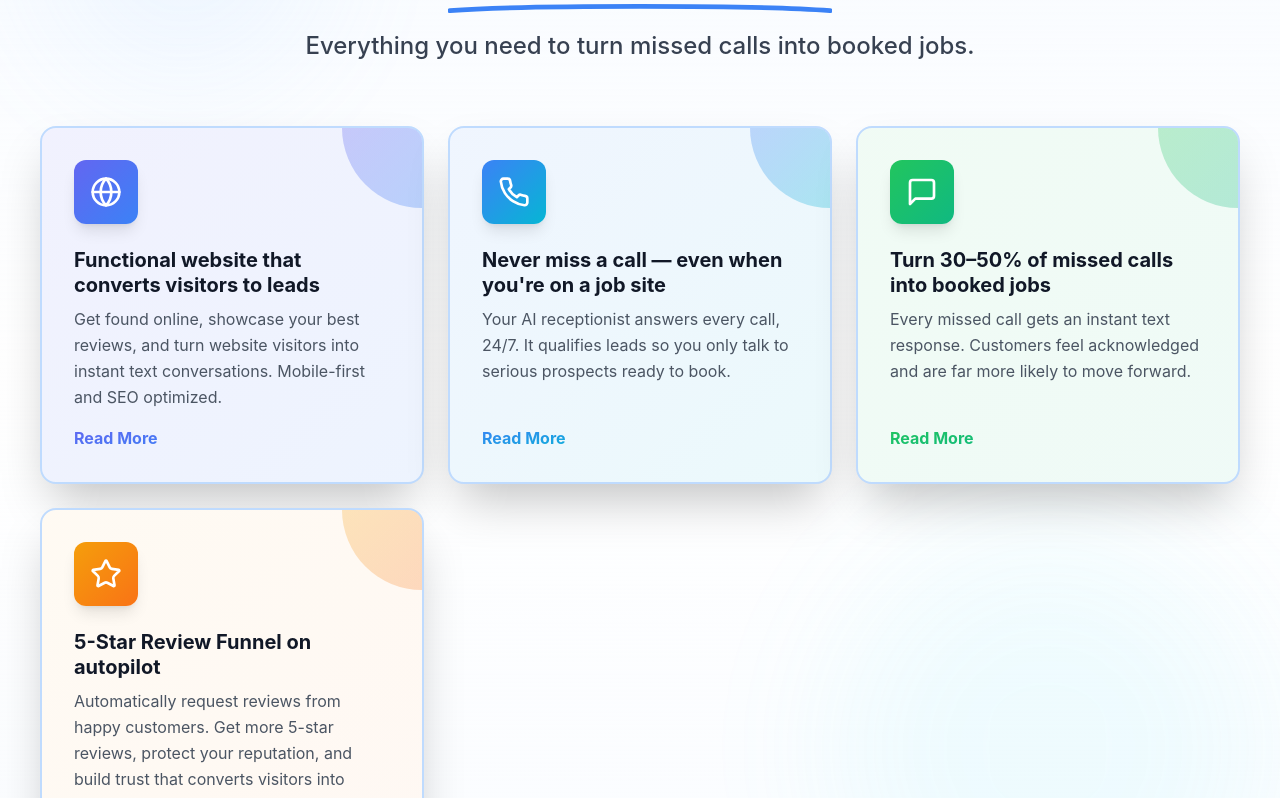
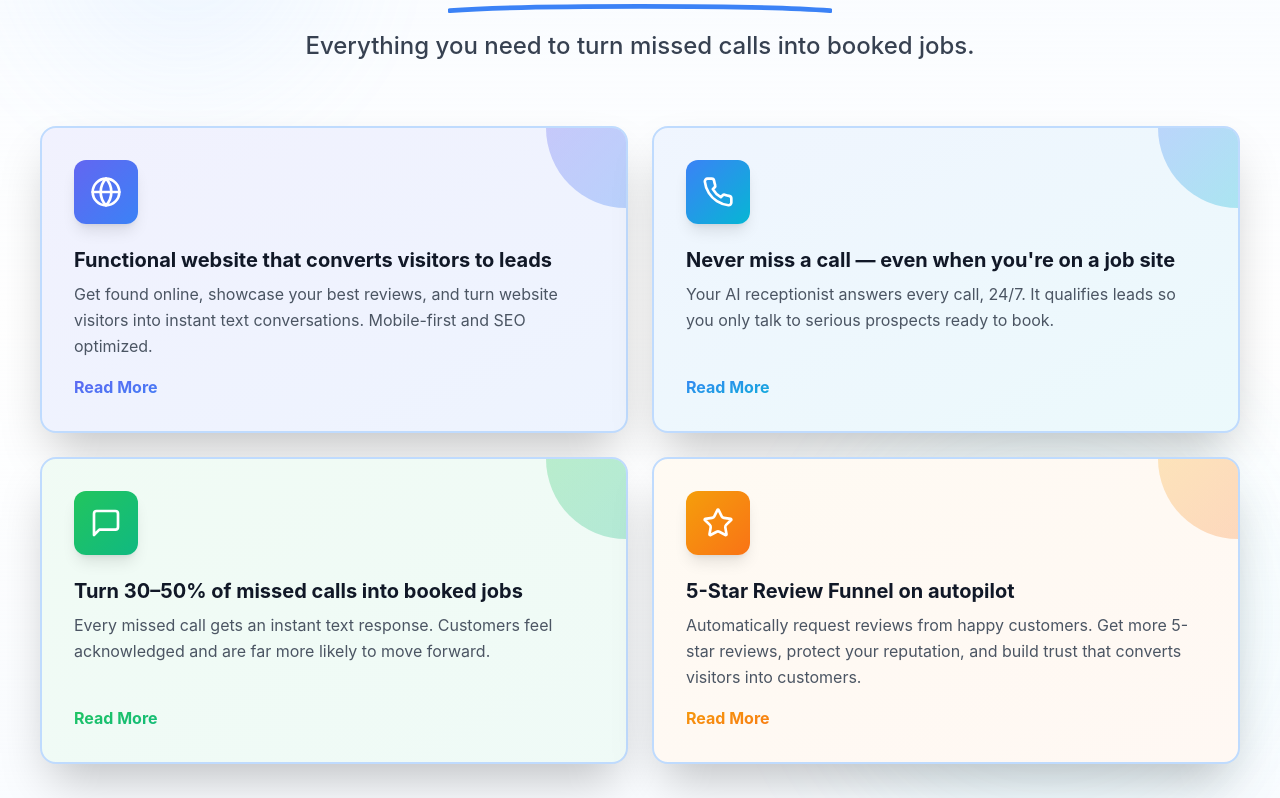
Before and after one commit to dekelohad/digital-lift-new, a Next.js app: page / in a window 1280 px wide. Shown: the part 1820-2618 px from the top of the page. Built offline with nearby package versions, Linux system fonts and the light colour scheme.

Commit message:
finish website

```diff
--- a/app/5-star-magic-funnel/page.tsx
+++ b/app/5-star-magic-funnel/page.tsx
@@ -62,7 +62,7 @@
             </h1>
           </div>
 
-          <div className="grid grid-cols-1 md:grid-cols-3 gap-4 sm:gap-6 md:gap-8 mb-12 sm:mb-16 px-4">
+          <div className="grid grid-cols-1 md:grid-cols-2 gap-4 sm:gap-6 md:gap-8 mb-12 sm:mb-16 px-4">
             {stats.map((stat, index) => (
               <div key={index} className="bg-white p-6 sm:p-8 rounded-xl shadow-lg border border-gray-200 text-center hover:shadow-xl transition-shadow">
                 <div className="text-5xl sm:text-6xl md:text-7xl font-bold text-blue-600 mb-3 sm:mb-4">
--- a/app/page.tsx
+++ b/app/page.tsx
@@ -426,7 +426,7 @@
         </motion.div>
 
         <motion.div
-          className="grid md:grid-cols-2 lg:grid-cols-3 gap-6 max-w-7xl mx-auto"
+          className="grid md:grid-cols-2 gap-6 max-w-7xl mx-auto"
           variants={staggerContainer}
           initial="initial"
           animate={isInView ? "animate" : "initial"}
```
Also changed, not shown: app/ai-calling-calendar-booking/layout.tsx (line endings or trailing spaces), app/api/contact/route.ts (line endings or trailing spaces), app/not-found.tsx (line endings or trailing spaces), components/ContactForm.tsx (line endings or trailing spaces), components/ContactSection.tsx (line endings or trailing spaces), components/VideoPlayer.tsx (line endings or trailing spaces), lib/animations.ts (line endings or trailing spaces).
